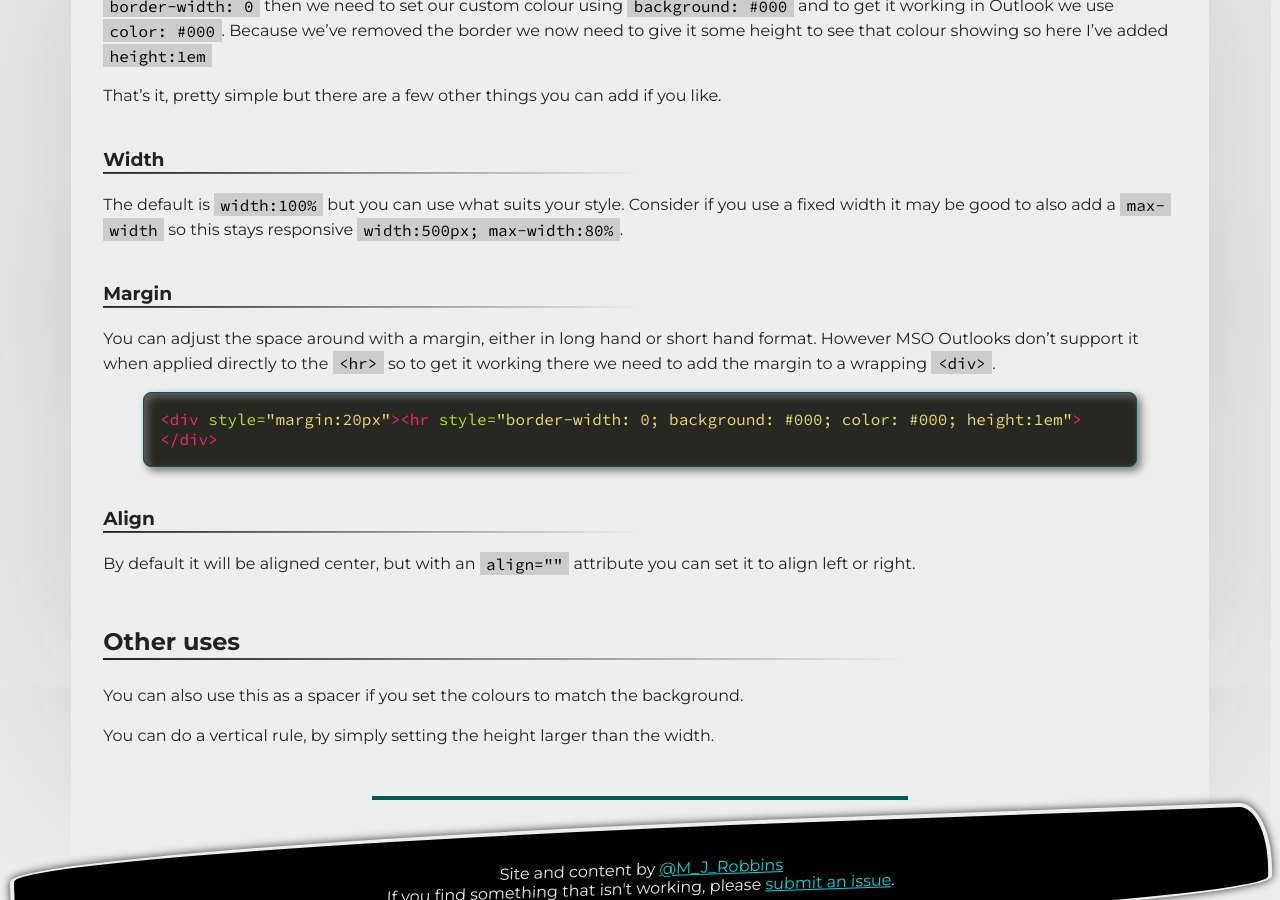
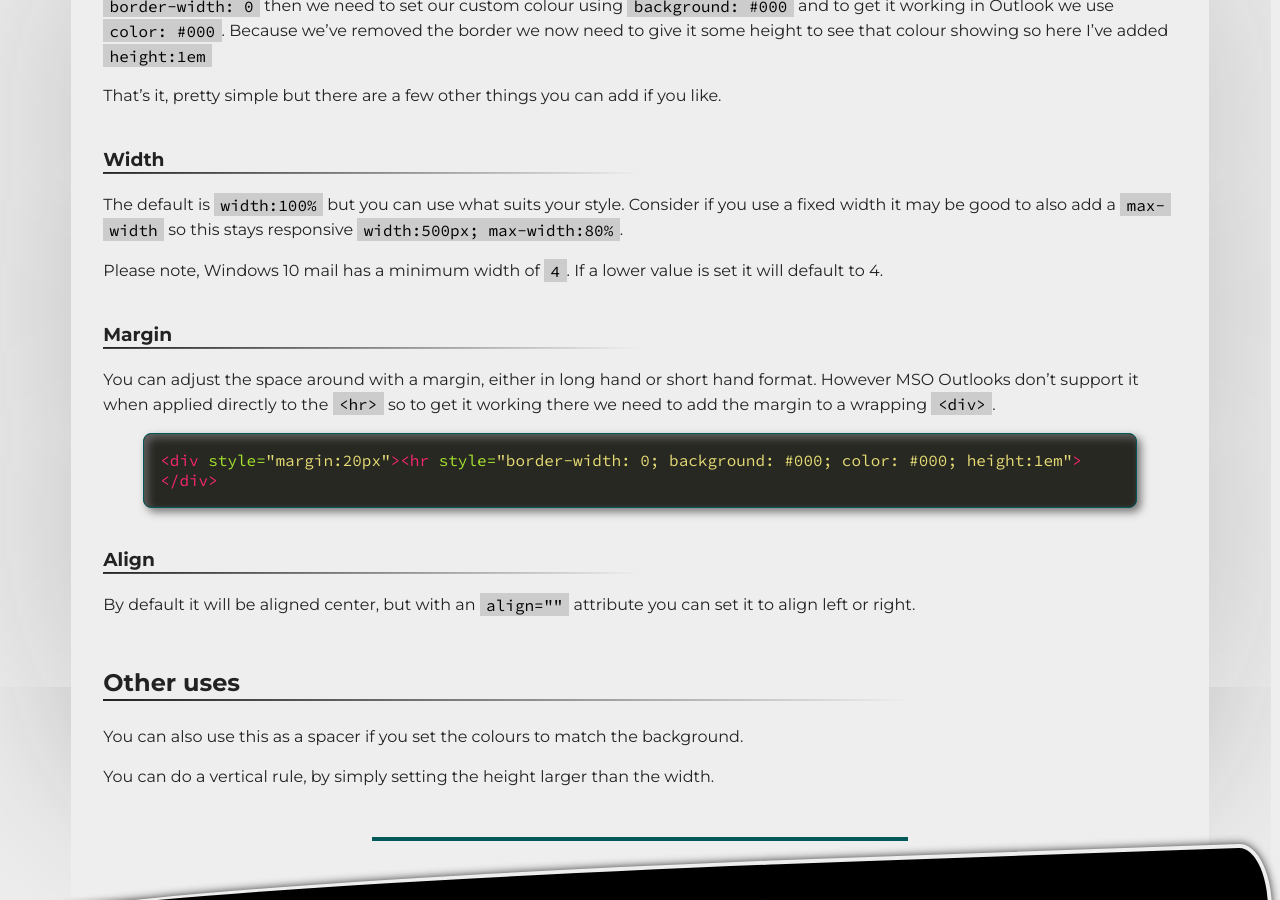
Before and after one commit to M-J-Robbins/good-email-code, a Jekyll site: the page built from email-code/hr.md, in a window 1280 px wide and 900 px high, scrolled down 584 px. Built offline with Jekyll 4.4.1, drawn with Linux system fonts in a browser that asks for light colours; our own code applies the rules of GitHub Pages for plain Markdown files; a script that is not in the unit is left out.

Commit message:
Update hr.md

```diff
--- a/email-code/hr.md
+++ b/email-code/hr.md
@@ -13,6 +13,8 @@ That's it, pretty simple but there are a few other things you can add if you lik
 ### Width
 The default is `width:100%` but you can use what suits your style.  Consider if you use a fixed width it may be good to also add a `max-width` so this stays responsive `width:500px; max-width:80%`.
 
+Please note, Windows 10 mail has a minimum width of `4`. If a lower value is set it will default to 4.
+
 ### Margin
 You can adjust the space around with a margin, either in long hand or short hand format.  However MSO Outlooks don't support it when applied directly to the `<hr>` so to get it working there we need to add the margin to a wrapping `<div>`.
 {% highlight html %}
```
